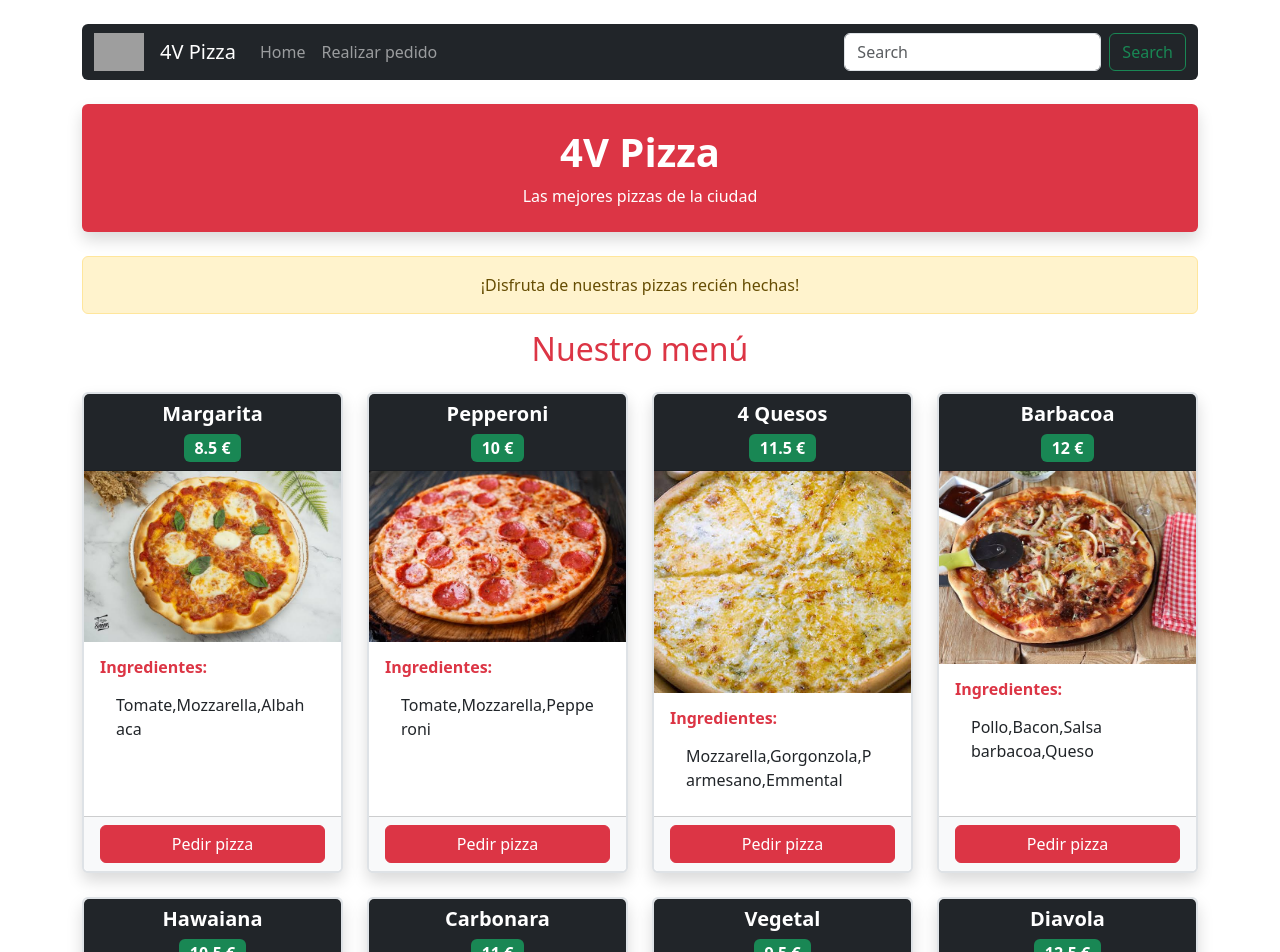
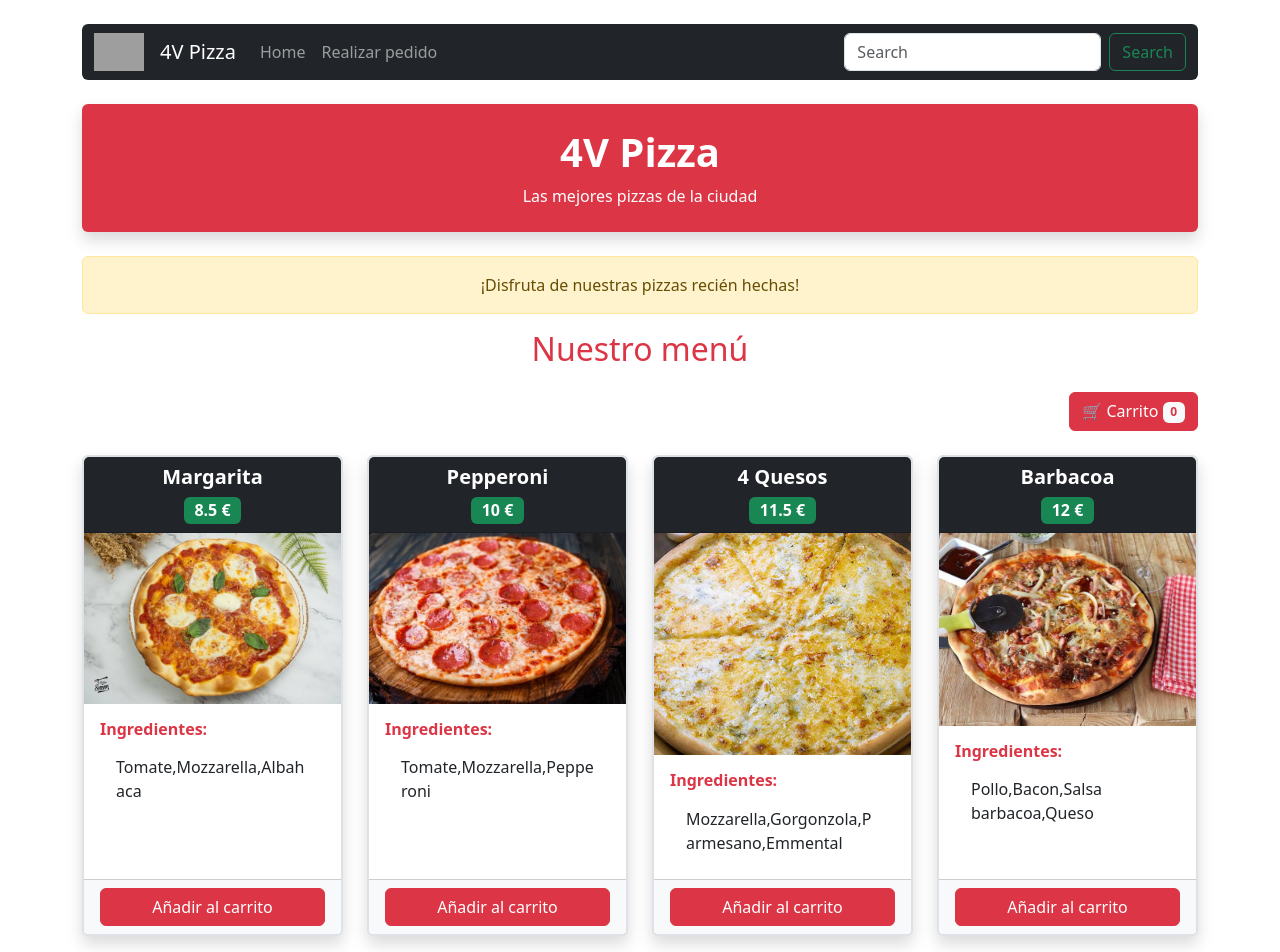
Before and after one commit to VlanVentura20/Ejercicio-Pizzas, an Angular app: page / in a window 1280 px wide. Shown: the top 952 px of the page. Built offline with nearby package versions, Linux system fonts and the light colour scheme; grey boxes are pictures that could not be loaded.

Commit message:
feat: implementar la funcionalidad de añadir pizzas al carrito y que las muestre en el formulario

```diff
--- a/src/app/card-pizza/card-pizza.html
+++ b/src/app/card-pizza/card-pizza.html
@@ -11,6 +11,8 @@
         </ul>
     </div>
     <div class="card-footer bg-light">
-        <a href="#pedido" class="btn btn-danger w-100">Pedir pizza</a>
-    </div>
+    <button class="btn btn-danger w-100" (click)="anadirAlCarrito()">
+        Añadir al carrito
+    </button>
 </div>
+</div>
--- a/src/app/card-pizza/card-pizza.ts
+++ b/src/app/card-pizza/card-pizza.ts
@@ -1,4 +1,4 @@
-import { Component, input } from '@angular/core';
+import { Component, input, output } from '@angular/core';
 import { Pizza } from '../models/Pizza';
 
 @Component({
@@ -9,6 +9,12 @@ import { Pizza } from '../models/Pizza';
 })
 export class CardPizza {
 
-pizza = input.required<Pizza>();
+  pizza = input.required<Pizza>();
+
+  pizzaAnadida = output<Pizza>();
+
+  anadirAlCarrito() {
+    this.pizzaAnadida.emit(this.pizza());
+  }
 
 }
--- a/src/app/form-pedir-pizza/form-pedir-pizza.ts
+++ b/src/app/form-pedir-pizza/form-pedir-pizza.ts
@@ -1,7 +1,6 @@
-import { Component, input, signal } from '@angular/core';
+import { Component, OnInit } from '@angular/core';
 import { Pizza } from '../models/Pizza';
-import { FormControl, ReactiveFormsModule, FormGroup, FormArray} from '@angular/forms';
-
+import { FormControl, ReactiveFormsModule, FormGroup, FormArray } from '@angular/forms';
 
 @Component({
   imports: [ReactiveFormsModule],
@@ -9,16 +8,11 @@ import { FormControl, ReactiveFormsModule, FormGroup, FormArray} from '@angular/
   styleUrl: './form-pedir-pizza.scss',
   templateUrl: './form-pedir-pizza.html',
 })
-
-export class FormPedirPizza {
+export class FormPedirPizza implements OnInit {
 
   pedirPizza = new FormGroup({
-    tipoPizza: new FormArray([
-      new FormControl('')
-    ]),
-    cantidad: new FormArray([
-      new FormControl(1)
-    ]),
+    tipoPizza: new FormArray<FormControl<string | null>>([]),
+    cantidad: new FormArray<FormControl<number | null>>([]),
     horaEntrega: new FormControl(''),
     direccionEntrega: new FormControl(''),
     metodoDePago: new FormControl(''),
@@ -28,13 +22,112 @@ export class FormPedirPizza {
     cvvTarjeta: new FormControl('')
   });
 
+  ngOnInit() {
+    let pizzasCarrito = history.state.pizzas as Pizza[] | undefined;
 
-  pizzas = input.required<Pizza[]>();
+    if (pizzasCarrito) {
+      for (let pizza of pizzasCarrito) {
 
+        let indice = this.pedirPizza.controls.tipoPizza.value.indexOf(pizza.nombre);
+
+        if (indice === -1) {
+          this.pedirPizza.controls.tipoPizza.push(new FormControl(pizza.nombre));
+          this.pedirPizza.controls.cantidad.push(new FormControl(1));
+        } else {
+          let control = this.pedirPizza.controls.cantidad.at(indice);
+
+          if (control.value != null) {
+            control.setValue(control.value + 1);
+          } else {
+            control.setValue(1);
+          }
+        }
+      }
+    }
+
+    if (this.pedirPizza.controls.tipoPizza.length === 0) {
+      this.anadirPizza();
+    }
+  }
 
   anadirPizza() {
     this.pedirPizza.controls.tipoPizza.push(new FormControl(''));
     this.pedirPizza.controls.cantidad.push(new FormControl(1));
   }
 
+  obtenerPrecio(nombre: string | null): number {
+    let pizza = this.pizzas.find(p => p.nombre === nombre);
+
+    if (pizza) {
+      return pizza.precio;
+    }
+
+    return 0;
+  }
+
+  obtenerTotal(): number {
+    let total = 0;
+
+    for (let i = 0; i < this.pedirPizza.controls.tipoPizza.length; i++) {
+      let nombre = this.pedirPizza.controls.tipoPizza.at(i).value;
+      let cantidad = this.pedirPizza.controls.cantidad.at(i).value;
+
+      if (cantidad != null && cantidad > 0) {
+        total += this.obtenerPrecio(nombre) * cantidad;
+      }
+    }
+
+    return total;
+  }
+
+    pizzas = [
+    {
+      nombre: "Margarita",
+      precio: 8.50,
+      imagen: "assets/Margarita.jpg",
+      ingredientes: ["Tomate", "Mozzarella", "Albahaca"]
+    },
+    {
+      nombre: "Pepperoni",
+      precio: 10.00,
+      imagen: "assets/Pepperoni.jpg",
+      ingredientes: ["Tomate", "Mozzarella", "Pepperoni"]
+    },
+    {
+      nombre: "4 Quesos",
+      precio: 11.50,
+      imagen: "assets/4 Quesos.jpg",
+      ingredientes: ["Mozzarella", "Gorgonzola", "Parmesano", "Emmental"]
+    },
+    {
+      nombre: "Barbacoa",
+      precio: 12.00,
+      imagen: "assets/Barbacoa.jpg",
+      ingredientes: ["Pollo", "Bacon", "Salsa barbacoa", "Queso"]
+    },
+    {
+      nombre: "Hawaiana",
+      precio: 10.50,
+      imagen: "assets/Hawaiana.jpg",
+      ingredientes: ["Tomate", "Mozzarella", "Jamón", "Piña"]
+    },
+    {
+      nombre: "Carbonara",
+      precio: 11.00,
+      imagen: "assets/Carbonara.jpg",
+      ingredientes: ["Nata", "Mozzarella", "Bacon", "Champiñones", "Cebolla"]
+    },
+    {
+      nombre: "Vegetal",
+      precio: 9.50,
+      imagen: "assets/Vegetal.jpg",
+      ingredientes: ["Tomate", "Mozzarella", "Pimiento", "Cebolla", "Champiñones", "Aceitunas"]
+    },
+    {
+      nombre: "Diavola",
+      precio: 12.50,
+      imagen: "../assets/Diavola.jpg",
+      ingredientes: ["Tomate", "Mozzarella", "Salami picante", "Guindilla", "Orégano"]
+    }
+  ];
 }
--- a/src/app/info-pizzas/info-pizzas.html
+++ b/src/app/info-pizzas/info-pizzas.html
@@ -1,4 +1,3 @@
-
 <div class="bg-danger text-white text-center p-4 mb-4 rounded shadow">
   <h1 class="fw-bold">4V Pizza</h1>
   <p class="mb-0">Las mejores pizzas de la ciudad</p>
@@ -10,9 +9,19 @@
 
 <h2 class="text-center text-danger mb-4">Nuestro menú</h2>
 
+<div class="d-flex justify-content-end mb-4">
+  <button class="btn btn-danger" (click)="irAlCarrito()">
+    🛒 Carrito
+    <span class="badge bg-light text-danger">
+      {{ carrito().length }}
+    </span>
+  </button>
+</div>
+
 <div class="row row-cols-1 row-cols-md-2 row-cols-lg-4 g-4">
   @for (pizza of pizzasFiltradas(); track $index){
-    <app-card-pizza [pizza]="pizza"></app-card-pizza>
+  <app-card-pizza [pizza]="pizza" (pizzaAnadida)="anadirAlCarrito($event)">
+  </app-card-pizza>
   }
 
 </div>
--- a/src/app/info-pizzas/info-pizzas.ts
+++ b/src/app/info-pizzas/info-pizzas.ts
@@ -1,7 +1,7 @@
 import { Component, signal } from '@angular/core';
 import { CardPizza } from '../card-pizza/card-pizza';
 import { Pizza } from '../models/Pizza';
-import { ActivatedRoute } from '@angular/router';
+import { ActivatedRoute, Router } from '@angular/router';
 
 
 @Component({
@@ -12,9 +12,24 @@ import { ActivatedRoute } from '@angular/router';
 })
 export class InfoPizzas {
 
+  constructor(
+    private router: Router,
+    private route: ActivatedRoute
+  ) { }
+
+  irAlCarrito() {
+    this.router.navigate(['/formulario-pedir-pizzas'], {
+      state: { pizzas: this.carrito() }
+    });
+  }
+
   metodoPago = "";
 
-  constructor(private route: ActivatedRoute) { }
+  carrito = signal<Pizza[]>([]);
+
+  anadirAlCarrito(pizza: Pizza) {
+    this.carrito.update(pizzas => [...pizzas, pizza]);
+  }
 
   ngOnInit() {
     this.route.queryParamMap.subscribe(params => {
```
Also changed, not shown: src/app/form-pedir-pizza/form-pedir-pizza.html (+79 -28 lines). Lines whose indentation alone changed are shown as unchanged.
